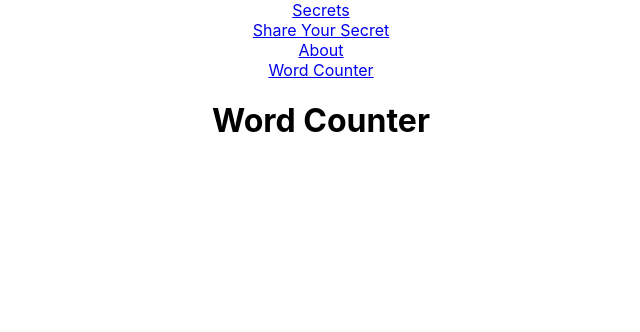
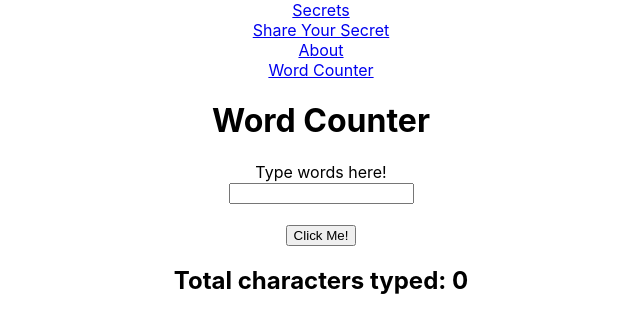
Before and after one commit to meg-gutshall/secrets-frontend, a React (Create React App) app: page /word-counter in a window 1280 px wide. Shown: the top 332 px of the page, without its empty margins (319-959 px from the left). Built offline with nearby package versions, Linux system fonts and the light colour scheme.

Commit message:
Create word counter component

```diff
--- a/src/components/WordCounter.js
+++ b/src/components/WordCounter.js
@@ -1,10 +1,49 @@
 import { Component } from 'react';
+// PSEUDOCODE
+// Textbox in which user enters text
+// Underneath a "Click Me" button
+// Once clicked, the number of characters (incl. whitespace) in the textbox appears to the right of the button
+// Reset textbox on click
+// Repeat above, and keep adding character total to grand total
 
 class WordCounter extends Component {
+  state = {
+    content: '',
+    totalChars: 0
+  };
+
+  handleChange = e => this.setState({ [e.target.name]: e.target.value });
+
+  handleSubmit = e => {
+    e.preventDefault();
+    this.handleInput(this.state);
+  }
+
+  handleInput = () => {
+    this.setState({
+      content: '',
+      totalChars: this.state.totalChars + this.state.content.length
+    })
+  }
+
   render () {
     return (
       <div>
         <h1>Word Counter</h1>
+        <form onSubmit={this.handleSubmit}>
+          <label htmlFor="content">Type words here!</label><br/>
+          <input
+            required
+            id="content"
+            name="content"
+            onChange={this.handleChange}
+            value={this.state.content}
+          /><br/><br/>
+          <button
+            type="submit"
+          >Click Me!</button>
+        </form>
+        <h2>Total characters typed: {this.state.totalChars}</h2>
       </div>
     )
   }
```
